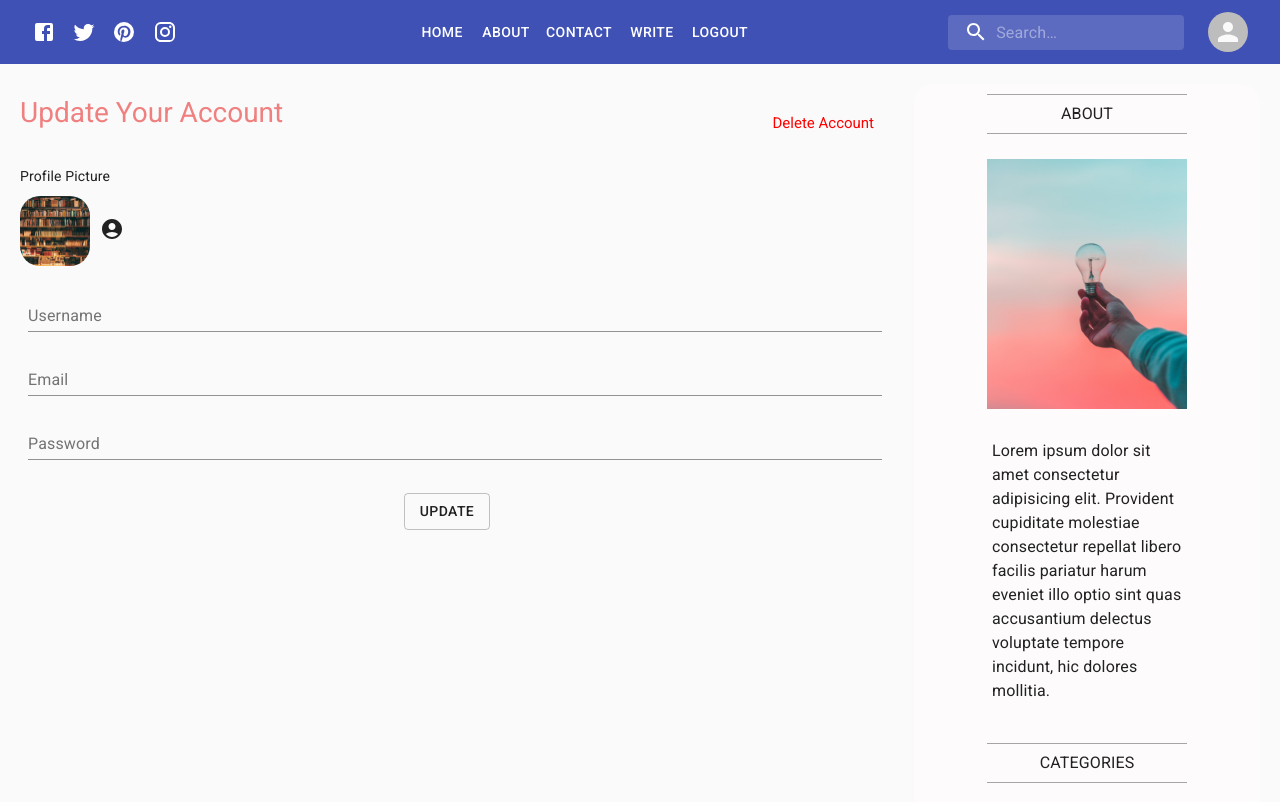
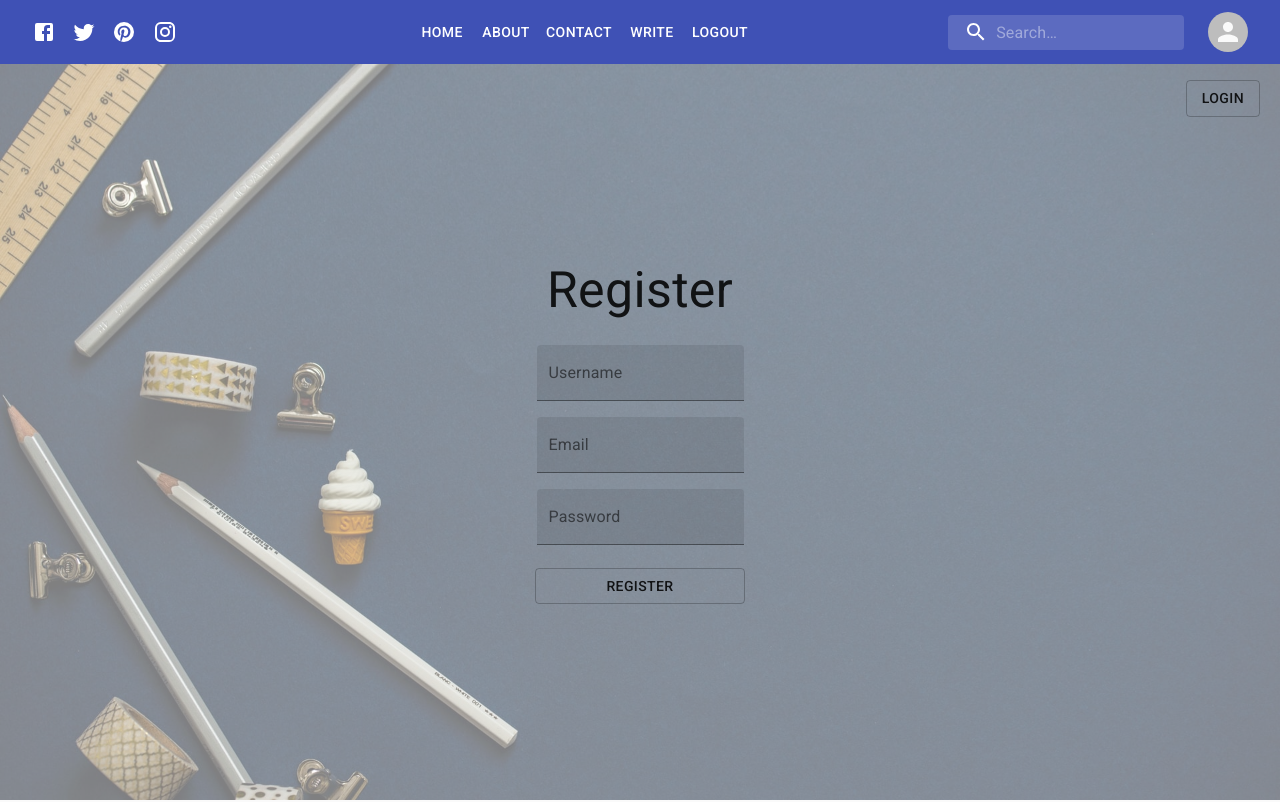
Before and after one commit to JosseMoyano/React-Blog, a React (Create React App) app: page / in a window 1280 px wide. Shown: the top 802 px of the page. Built offline with nearby package versions, Linux system fonts and the light colour scheme.

Commit message:
add views login and register

```diff
--- a/src/App.js
+++ b/src/App.js
@@ -1,5 +1,7 @@
 import Nav from "./components/topNav/nav.jsx";
-import Settings from "./views/settings/settings.jsx";
+// import Login from "./views/login/login.jsx";
+import Register from "./views/register/register.jsx";
+// import Settings from "./views/settings/settings.jsx";
 // import Home from "./views/home/home.jsx";
 // import SinglePage from "./views/singlePage/singlePage.jsx";
 // import Write from "./views/write/write.jsx";
@@ -11,7 +13,9 @@ function App() {
       {/* <Home/> */}
       {/* <SinglePage/> */}
       {/* <Write/> */}
-      <Settings/>
+      {/* <Settings/> */}
+      {/* <Login/> */}
+      <Register/>
     </div>
   );
 }
--- /dev/null
+++ b/src/views/login/login.jsx
@@ -0,0 +1,74 @@
+import React from 'react';
+
+import { Button, makeStyles, TextField, Typography } from '@material-ui/core';
+import Box from '@mui/material/Box';
+
+import img from '../../assests/img/joanna-kosinska-7ACuHoezUYk-unsplash.jpg'
+
+
+
+const useStyles = makeStyles((theme) => ({
+    login:{
+        height: 'calc(100vh - 64px)',
+        display: 'flex',
+        flexDirection:'column',
+        justifyContent:'center',
+        alignItems:'center',
+        background: `linear-gradient(rgba(255, 255, 255, 0.5),rgba(255,255,255,0.5)),url(${img})`,
+        backgroundSize:'cover'
+    },
+    loginTitle:{
+        marginBottom: '15px',
+        fontSize: '50px'
+    },
+    boton:{
+        marginTop: '15px',
+        display: 'flex',
+        alignItems:'center',
+        justifyContent:'center',
+        width:'100%'
+    },
+    registerboton:{
+        position: 'absolute',
+        top: '80px',
+        right: '20px'
+    }
+}));
+
+export default function Login () {
+
+    const classes = useStyles();
+
+    return (
+        <div className={classes.login}>
+            <Typography variant="h4" color="initial" className={classes.loginTitle}>Login</Typography>
+            <Box
+            component="form"
+            sx={{'& .MuiTextField-root': { m: 1},}}
+            noValidate
+            autoComplete="off"
+            className={classes.loginForm}>
+                <div>
+                    <TextField
+                    variant="filled"
+                    label="Email"
+                    placeholder="Enter your email..."
+                    />
+                </div>
+                <div>
+                    <TextField
+                    variant="filled"
+                    label="Password"
+                    placeholder="Enter your password..."
+                    />
+                </div>
+                <div className={classes.boton}>
+                    <Button variant="outlined" style={{width: '94%'}}>Login</Button>
+                </div>
+            </Box>
+            <div className={classes.registerboton}>
+                <Button variant="outlined">Resgiter</Button>
+            </div>
+        </div>
+    )
+}
--- /dev/null
+++ b/src/views/register/register.jsx
@@ -0,0 +1,84 @@
+import React from 'react';
+
+import { Button, makeStyles, TextField, Typography } from '@material-ui/core';
+import Box from '@mui/material/Box';
+
+import img from '../../assests/img/joanna-kosinska-7ACuHoezUYk-unsplash.jpg'
+
+
+
+const useStyles = makeStyles((theme) => ({
+    register:{
+        height: 'calc(100vh - 64px)',
+        display: 'flex',
+        flexDirection:'column',
+        justifyContent:'center',
+        alignItems:'center',
+        background: `linear-gradient(rgba(255, 255, 255, 0.5),rgba(255,255,255,0.5)),url(${img})`,
+        backgroundSize:'cover'
+    },
+    registerTitle:{
+        marginBottom: '15px',
+        fontSize: '50px'
+    },
+    boton:{
+        marginTop: '15px',
+        display: 'flex',
+        alignItems:'center',
+        justifyContent:'center',
+        width:'100%'
+    },
+    loginboton:{
+        position: 'absolute',
+        top: '80px',
+        right: '20px'
+    }
+}));
+
+export default function Register () {
+
+    const classes = useStyles();
+
+    return (
+        <div className={classes.register}>
+            <Typography variant="h4" color="initial" className={classes.registerTitle}>Register</Typography>
+            <Box
+            component="form"
+            sx={{'& .MuiTextField-root': { m: 1},}}
+            noValidate
+            autoComplete="off"
+            className={classes.registerForm}>
+                <div>
+                    <TextField
+                    variant="filled"
+                    label="Username"
+                    type='text'
+                    placeholder="Enter your Username..."
+                    />
+                </div>
+                <div>
+                    <TextField
+                    variant="filled"
+                    label="Email"
+                    type='email'
+                    placeholder="Enter your email..."
+                    />
+                </div>
+                <div>
+                    <TextField
+                    variant="filled"
+                    label="Password"
+                    type='password'
+                    placeholder="Enter your password..."
+                    />
+                </div>
+                <div className={classes.boton}>
+                    <Button variant="outlined" style={{width: '94%'}}>Register</Button>
+                </div>
+            </Box>
+            <div className={classes.loginboton}>
+                <Button variant="outlined">Login</Button>
+            </div>
+        </div>
+    )
+}
```
Also changed, not shown: src/assests/img/joanna-kosinska-7ACuHoezUYk-unsplash.jpg (added).
